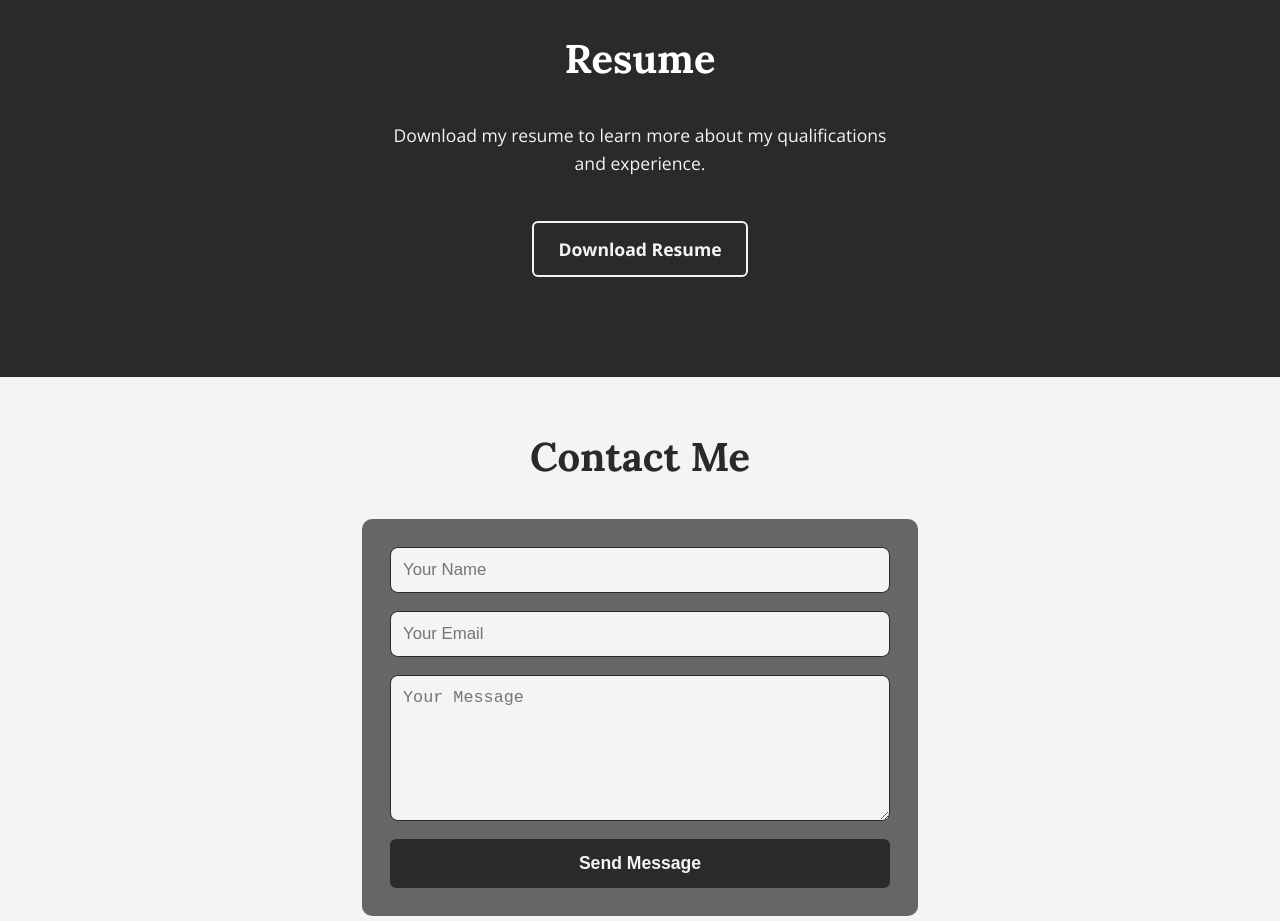
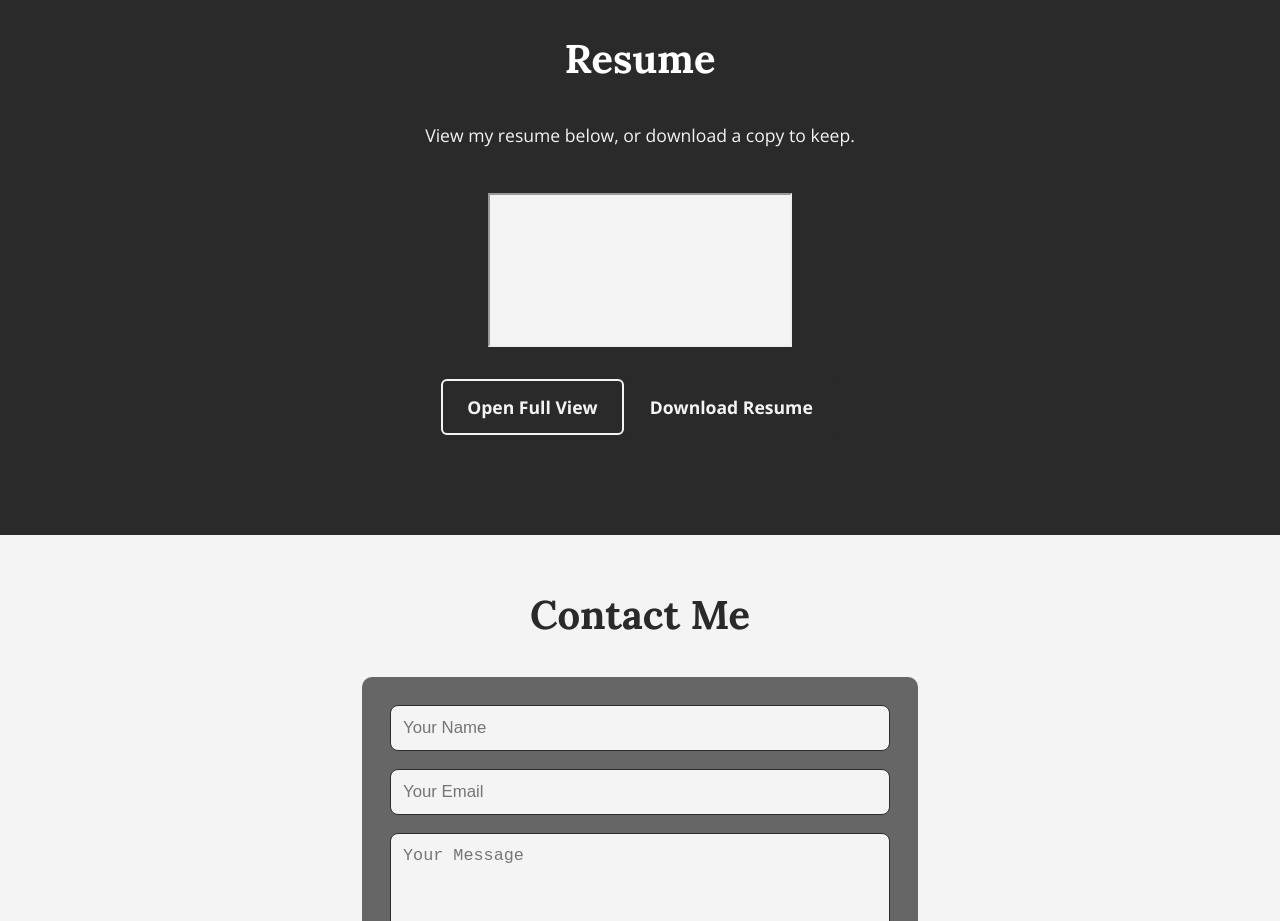
Before and after one commit to srihithathotakura/portfolio-v2, a React (Create React App) app: page / in a window 1280 px wide. Shown: the part 8420-9341 px from the top of the page. Built offline with nearby package versions, Linux system fonts and the light colour scheme.

Commit message:
fixed errors in resume section

```diff
--- a/src/components/Resume.jsx
+++ b/src/components/Resume.jsx
@@ -6,11 +6,34 @@ const Resume = forwardRef(({ id }, ref) => (
       <h2 className="resume-title">Resume</h2>
       <div className="resume-center">
         <p className="resume-description">
-          Download my resume to learn more about my qualifications and experience.
+          View my resume below, or download a copy to keep.
         </p>
-        <a href="/resume.pdf" className="btn outline resume-btn" download>
-          Download Resume
-        </a>
+
+        <div className="resume-viewer-wrapper">
+          <iframe
+            src={`${process.env.PUBLIC_URL}/resume.pdf`}
+            title="Srihitha Thotakura Resume"
+            className="resume-viewer"
+          />
+        </div>
+
+        <div className="resume-btn-row">
+          <a
+            href={`${process.env.PUBLIC_URL}/resume.pdf`}
+            className="btn outline resume-btn"
+            target="_blank"
+            rel="noopener noreferrer"
+          >
+            Open Full View
+          </a>
+          <a
+            href={`${process.env.PUBLIC_URL}/resume.pdf`}
+            className="btn resume-btn-primary resume-btn"
+            download="Srihitha_Thotakura_Resume.pdf"
+          >
+            Download Resume
+          </a>
+        </div>
       </div>
     </div>
   </section>
```
